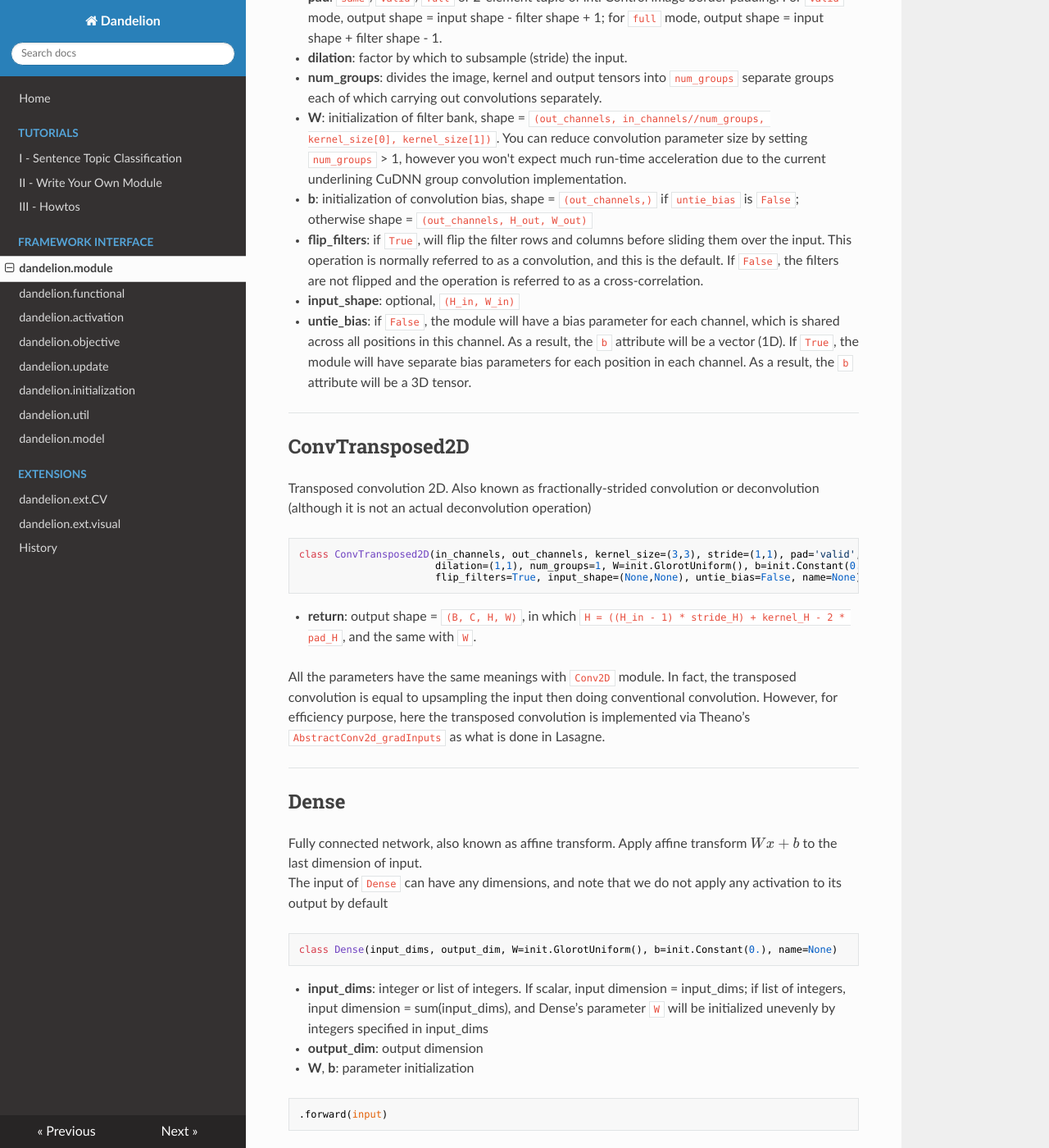
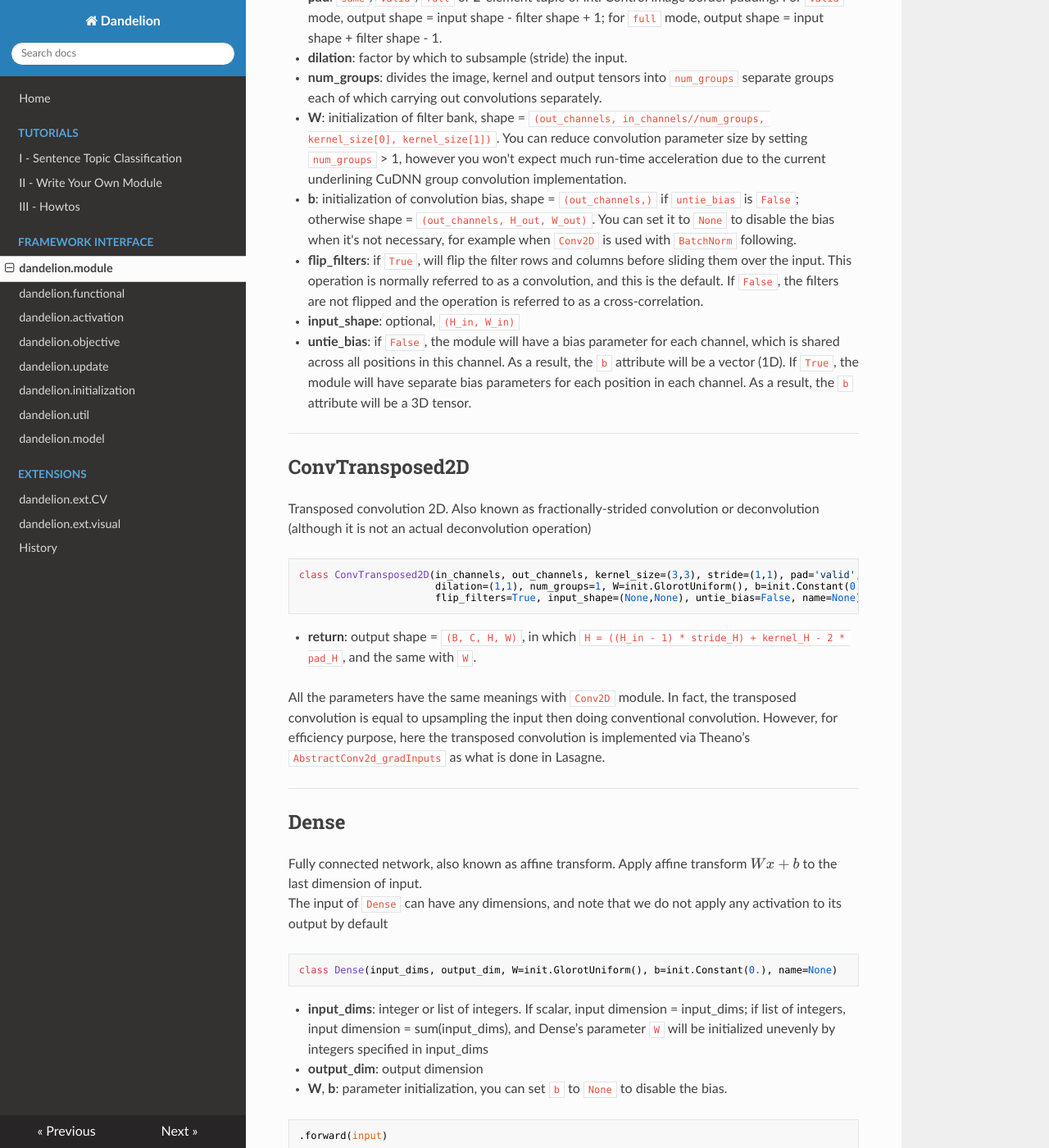
Before and after one commit to david-leon/Dandelion, an MkDocs documentation site: the page built from docs/dandelion_module.md, in a window 1280 px wide and 1400 px high, scrolled down 7883 px. Shown: the whole window at 82% size. Built offline with MkDocs 1.6.1, drawn with Linux system fonts in a browser that asks for light colours; nearby versions of some CDN libraries; formulas are drawn with MathJax 3.

Commit message:
improve documentation

````diff
--- a/docs/dandelion_module.md
+++ b/docs/dandelion_module.md
@@ -287,7 +287,7 @@ class Conv2D(in_channels, out_channels, kernel_size=(3,3), stride=(1,1), pad='va
 * **dilation**: factor by which to subsample (stride) the input.
 * **num_groups**: divides the image, kernel and output tensors into `num_groups` separate groups each of which carrying out convolutions separately.
 * **W**: initialization of filter bank, shape = `(out_channels, in_channels//num_groups, kernel_size[0], kernel_size[1])`. You can reduce convolution parameter size by setting `num_groups` > 1, however you won't expect much run-time acceleration due to the current underlining CuDNN group convolution implementation.
-* **b**: initialization of convolution bias, shape = `(out_channels,)` if `untie_bias` is `False`; otherwise shape = `(out_channels, H_out, W_out)`
+* **b**: initialization of convolution bias, shape = `(out_channels,)` if `untie_bias` is `False`; otherwise shape = `(out_channels, H_out, W_out)`. You can set it to `None` to disable the bias when it's not necessary, for example when `Conv2D` is used with `BatchNorm` following.
 * **flip_filters**: if `True`, will flip the filter rows and columns before sliding them over the input. This operation is normally referred to as a convolution, and this is the default. If `False`, the filters are not flipped and the operation is referred to as a cross-correlation.
 * **input_shape**: optional, `(H_in, W_in)`
 * **untie_bias**: if `False`, the module will have a bias parameter for each channel, which is shared across all positions in this channel. As a result, the `b` attribute will be a vector (1D). If `True`, the module will have separate bias parameters for each position in each channel. As a result, the `b` attribute will be a 3D tensor.
@@ -313,7 +313,7 @@ class Dense(input_dims, output_dim, W=init.GlorotUniform(), b=init.Constant(0.),
 ```
 * **input_dims**: integer or list of integers. If scalar, input dimension = input_dims; if list of integers, input dimension = sum(input_dims), and Dense’s parameter `W` will be initialized unevenly by integers specified in input_dims
 * **output_dim**: output dimension
-* **W**, **b**: parameter initialization
+* **W**, **b**: parameter initialization, you can set `b` to `None` to disable the bias.
 
 ```python
 .forward(input)
````
